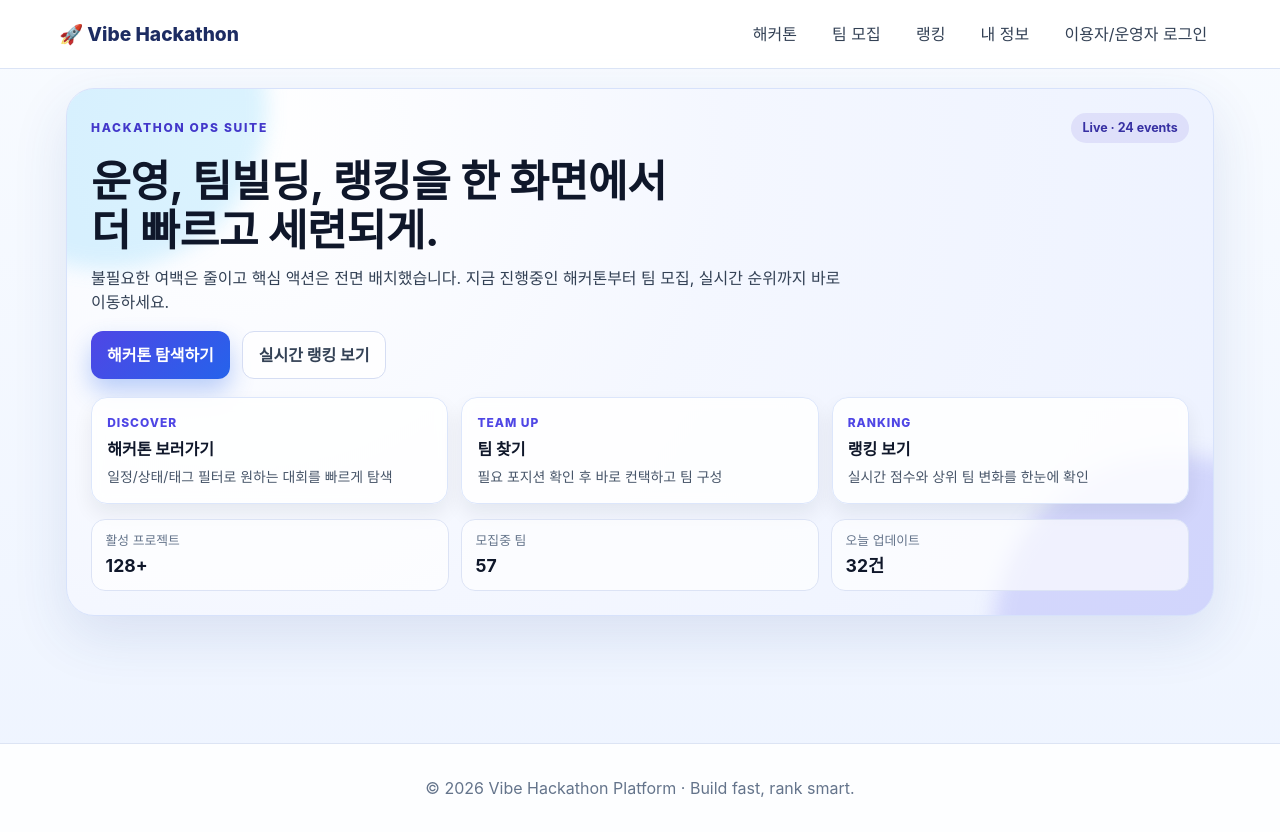
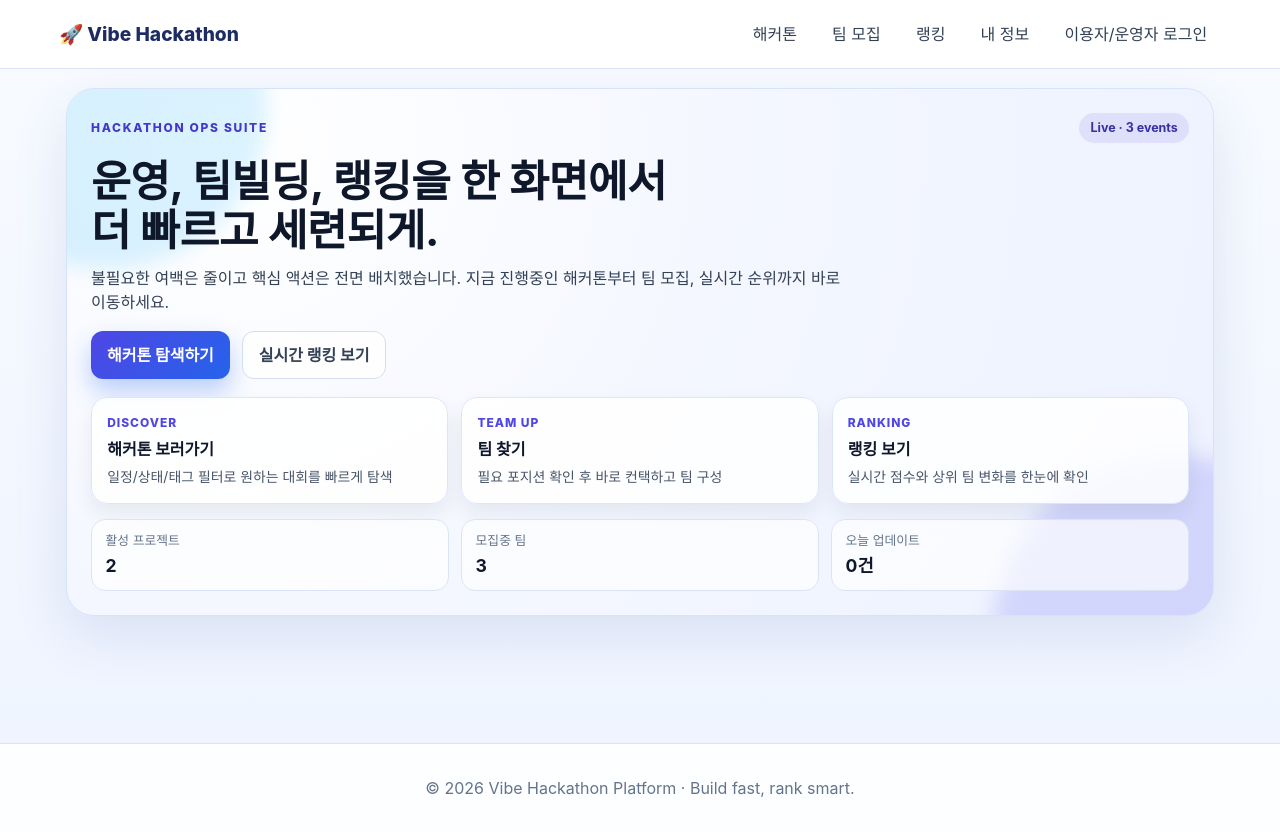
Before and after one commit to kangjung/hackathon-app, a Vue app: page / in a window 1280 px wide. Built offline with nearby package versions, Linux system fonts and the light colour scheme.

Commit message:
Make home hero metrics data-driven

```diff
--- a/src/views/Home.vue
+++ b/src/views/Home.vue
@@ -6,7 +6,7 @@
 
       <div class="hero-top">
         <p class="eyebrow">HACKATHON OPS SUITE</p>
-        <span class="status-pill">Live · 24 events</span>
+        <span class="status-pill">Live · {{ liveEventsCount }} events</span>
       </div>
 
       <h1>운영, 팀빌딩, 랭킹을 한 화면에서<br />더 빠르고 세련되게.</h1>
@@ -41,20 +41,59 @@
       <div class="stats">
         <article>
           <p>활성 프로젝트</p>
-          <strong>128+</strong>
+          <strong>{{ activeProjectsCount }}</strong>
         </article>
         <article>
           <p>모집중 팀</p>
-          <strong>57</strong>
+          <strong>{{ recruitingTeamsCount }}</strong>
         </article>
         <article>
           <p>오늘 업데이트</p>
-          <strong>32건</strong>
+          <strong>{{ todayUpdatesCount }}건</strong>
         </article>
       </div>
     </div>
   </section>
 </template>
+
+<script setup>
+import { computed, onMounted } from 'vue'
+import { storeToRefs } from 'pinia'
+import { useHackathonStore } from '../stores/hackathon'
+
+const hackathonStore = useHackathonStore()
+const { hackathons, teams, leaderboards, submissions } = storeToRefs(hackathonStore)
+
+const liveEventsCount = computed(() => hackathons.value.length)
+
+const activeProjectsCount = computed(() => {
+  const submittedProjects = submissions.value.length
+  if (submittedProjects > 0) return submittedProjects
+  return leaderboards.value.length
+})
+
+const recruitingTeamsCount = computed(() =>
+  teams.value.filter((team) => !hackathonStore.isRecruitmentClosed(team)).length
+)
+
+const todayUpdatesCount = computed(() => {
+  const today = new Date()
+  const isSameDay = (date) =>
+    date.getFullYear() === today.getFullYear() &&
+    date.getMonth() === today.getMonth() &&
+    date.getDate() === today.getDate()
+
+  return submissions.value.filter((submission) => {
+    const submittedAt = new Date(submission.submittedAt)
+    if (Number.isNaN(submittedAt.getTime())) return false
+    return isSameDay(submittedAt)
+  }).length
+})
+
+onMounted(() => {
+  hackathonStore.loadData()
+})
+</script>
 
 <style scoped>
 .home {
```
